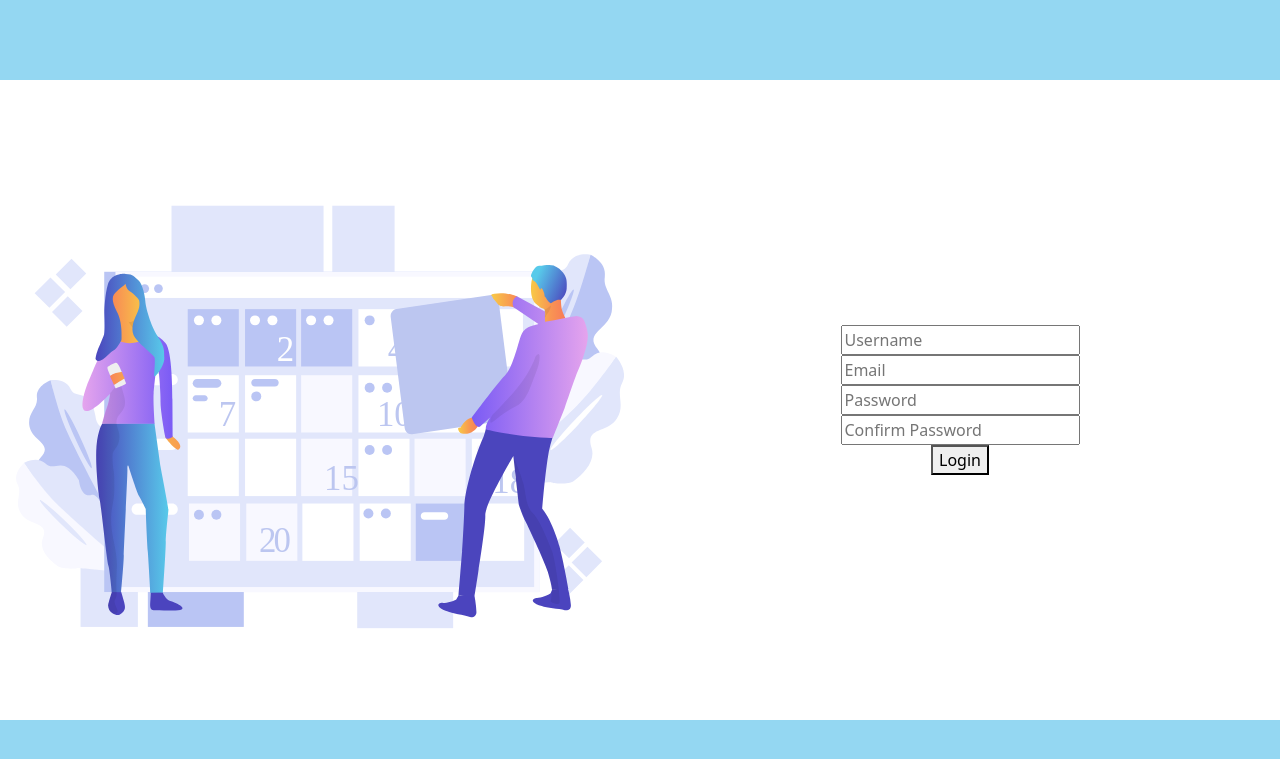
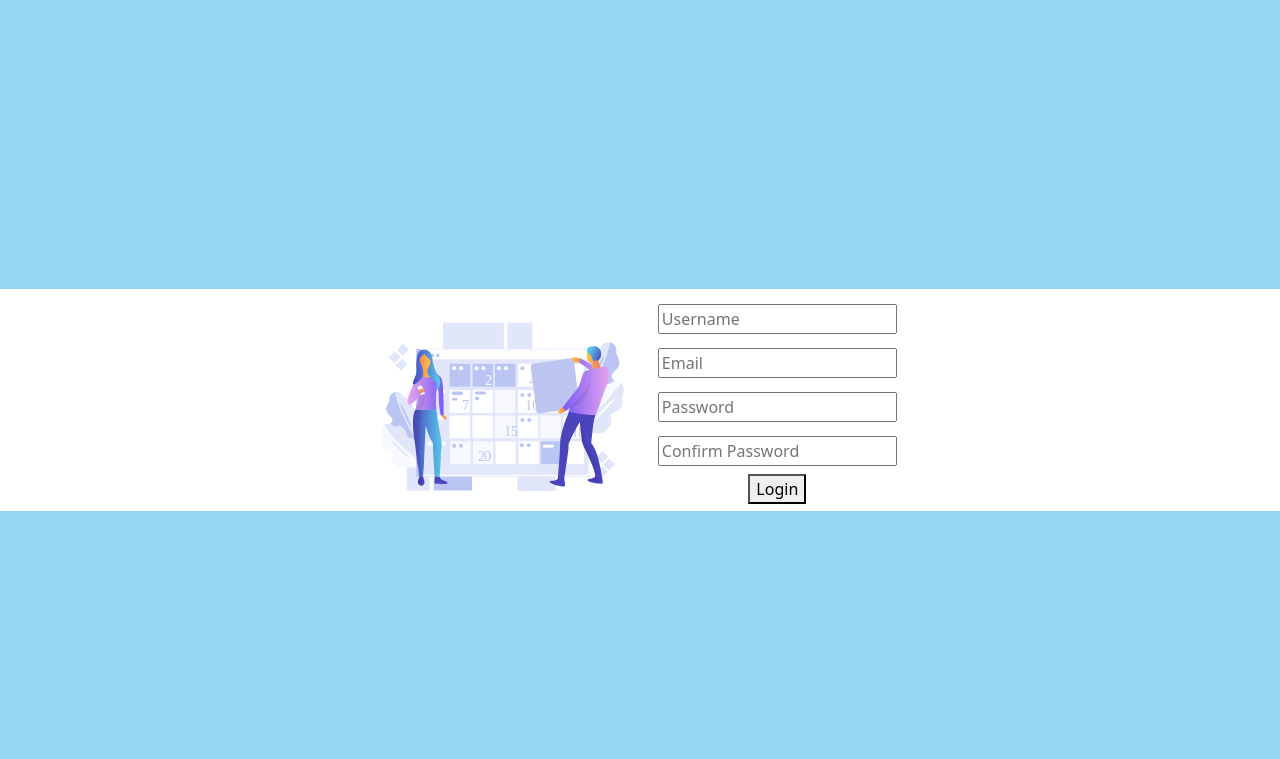
Before and after one commit to who-0/todoapp, a Node project: template views/pages/signup.ejs in a window 1280 px wide. Shown: the top 759 px of the page. Run offline with Node 20 templates, Linux system fonts and the light colour scheme; the template is opened without the code that fills it, so the values that code supplies are empty; some libraries are stand-ins or nearby versions.

Commit message:
signup UI start

```diff
--- a/public/css/signup.css
+++ b/public/css/signup.css
@@ -9,7 +9,10 @@ body {
 }
 .signup-container-cs {
   background-color: rgb(255, 255, 255);
-  height: 80%;
+  /* height: 80%; */
+  display: flex;
+  justify-content: center;
+  align-items: center;
 }
 .signup-cs {
   padding: 0;
@@ -35,6 +38,8 @@ body {
   flex-direction: column;
 }
 .signup-form-cs input {
+  margin: 3% 0;
+  width: 100%;
 }
 @media screen {
 }
--- a/server/controllers/auth/signup.controller.js
+++ b/server/controllers/auth/signup.controller.js
@@ -3,7 +3,7 @@ const bcrypt = require("bcryptjs");
 const { addNewUser, findUser } = require("../../models/auth/signup.model");
 
 const httpGetSignup = (req, res) => {
-  res.send("this is signup router");
+  res.render("pages/signup");
 };
 
 const httpPostSignup = async (req, res) => {
--- a/views/pages/signup.ejs
+++ b/views/pages/signup.ejs
@@ -12,13 +12,13 @@
 </head>
 
 <body>
-  <div class="container-fluid signup-container-cs">
+  <div class="container-fluid signup-container-cs h-80">
     <div class="row h-100">
-      <div class="col-md-6 img-cs">
+      <div class="col-md-6 img-cs my-3">
         <img src="/img/signup1.svg" class="img-thumbnail w-100 h-100" alt="signup" />
       </div>
       <div class="col-md-6 signup-cs">
-        <div class="h-100 w-100 signup-container-cs">
+        <div class="w-100 h-100 signup-container-cs">
           <form action="/signup" method="post" class="signup-form-cs">
             <input type="username" name="username" id="username" placeholder="Username" />
             <input type="email" name="email" id="email" placeholder="Email" />
```
Also changed, not shown: server/controllers/todo/profile.controller.js (added), server/controllers/todo/users.controller.js (deleted).
